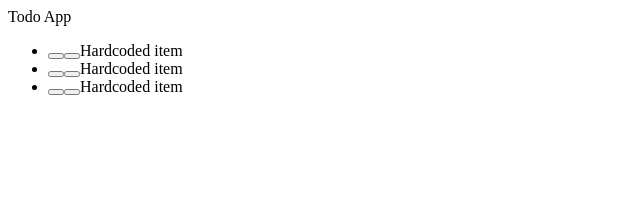
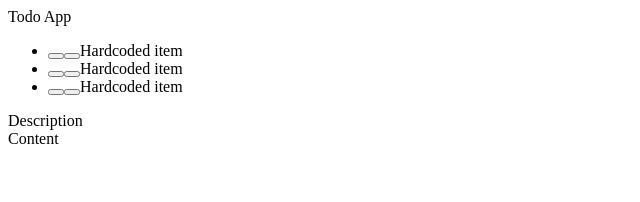
Before and after one commit to quetza1coatl/todo-app-react-spring-boot, a React app: page / in a window 1280 px wide. Shown: the top 202 px of the page, without its empty margins (0-640 px from the left). Built offline with nearby package versions, Linux system fonts and the light colour scheme; the HTML template or start-up script is replaced by a standard one.

Commit message:
add hardcoded description component

```diff
--- /dev/null
+++ b/frontend/components/description/description.js
@@ -0,0 +1,11 @@
+import React from "react";
+
+const Description = () => {
+    return (
+        <div className="description">
+            <div className="description-text">Description</div>
+            <div className="description-content">Content</div>
+        </div>
+    );
+};
+export default Description;
--- /dev/null
+++ b/frontend/components/description/index.js
@@ -0,0 +1,2 @@
+import Description from "./description";
+export default Description;
--- a/src/main/js/App.js
+++ b/src/main/js/App.js
@@ -1,5 +1,6 @@
 import React, { Component } from "react";
 import ReactDOM from "react-dom";
+import Description from "../../../frontend/components/description";
 import Header from "../../../frontend/components/header";
 import TodoList from "../../../frontend/components/todo-list";
 
@@ -10,6 +11,7 @@ export class App extends Component {
             <div>
                 <Header />
                 <TodoList />
+                <Description />
             </div>
     );
     }
--- a/src/main/resources/static/main.css
+++ b/src/main/resources/static/main.css
@@ -25,7 +25,7 @@
 
 /* Todo List*/
 .todo-list {
-    height:500px;
+    height:60vh;
     overflow-y: scroll;
 }
 
@@ -51,3 +51,21 @@
     width: 40px;
     margin: 3px;
 }
+/*Description Block*/
+
+.description{
+    padding: 0.75rem;
+    border-top:1px solid rgb(16, 156, 144);
+    height:15vh;
+    overflow-y: scroll;
+}
+.description-text {
+    font-family: 'Redressed', cursive;
+    font-size: 1.75rem;
+    color: #19FAE7;
+}
+
+.description-content {
+    font-size: 1.25rem;
+    color: grey;
+}
```
